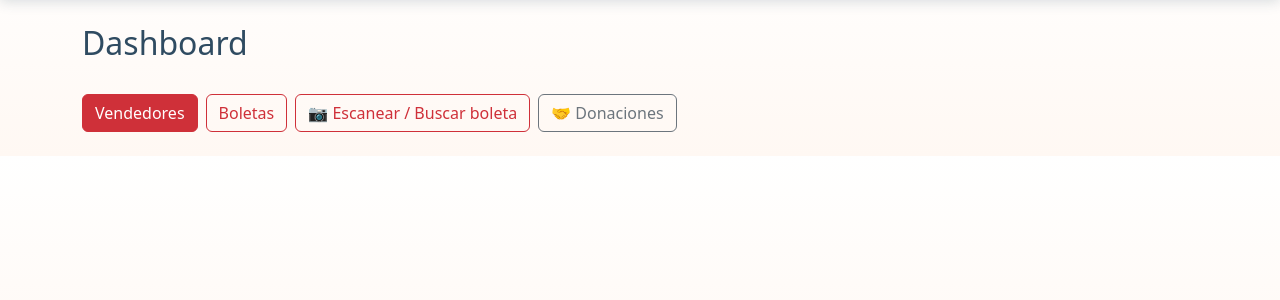
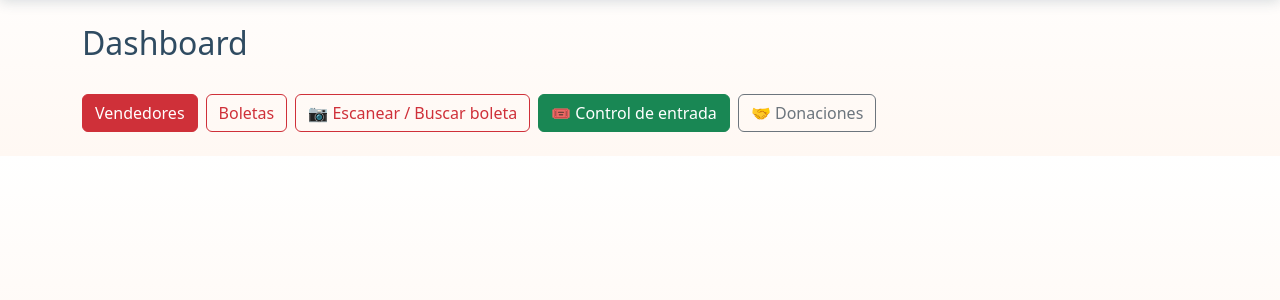
Before and after one commit to benitezel12/Sc2026, a Flask app: page /dashboard in a window 1280 px wide. Shown: the part 64-364 px from the top of the page. Run offline with Flask 3, Linux system fonts and the light colour scheme; some libraries are stand-ins or nearby versions.

Commit message:
Agregar acceso al control de entrada

```diff
--- a/templates/dashboard.html
+++ b/templates/dashboard.html
@@ -1,5 +1,5 @@
 {% extends "base.html" %}{% block content %}
 <h2>Dashboard</h2><div class="row g-3 my-2" id="kpis"></div>
 <div class="d-grid gap-2 d-md-flex mt-4">
-<a class="btn btn-primary" href="/vendedores">Vendedores</a><a class="btn btn-outline-primary" href="/boletas">Boletas</a><a class="btn btn-outline-primary" href="/escanear">📷 Escanear / Buscar boleta</a><a class="btn btn-outline-secondary" href="/donaciones">🤝 Donaciones</a>
+<a class="btn btn-primary" href="/vendedores">Vendedores</a><a class="btn btn-outline-primary" href="/boletas">Boletas</a><a class="btn btn-outline-primary" href="/escanear">📷 Escanear / Buscar boleta</a><a class="btn btn-success" href="/entrada">🎟️ Control de entrada</a><a class="btn btn-outline-secondary" href="/donaciones">🤝 Donaciones</a>
 </div>{% endblock %}{% block scripts %}<script>loadDashboard()</script>{% endblock %}
```
